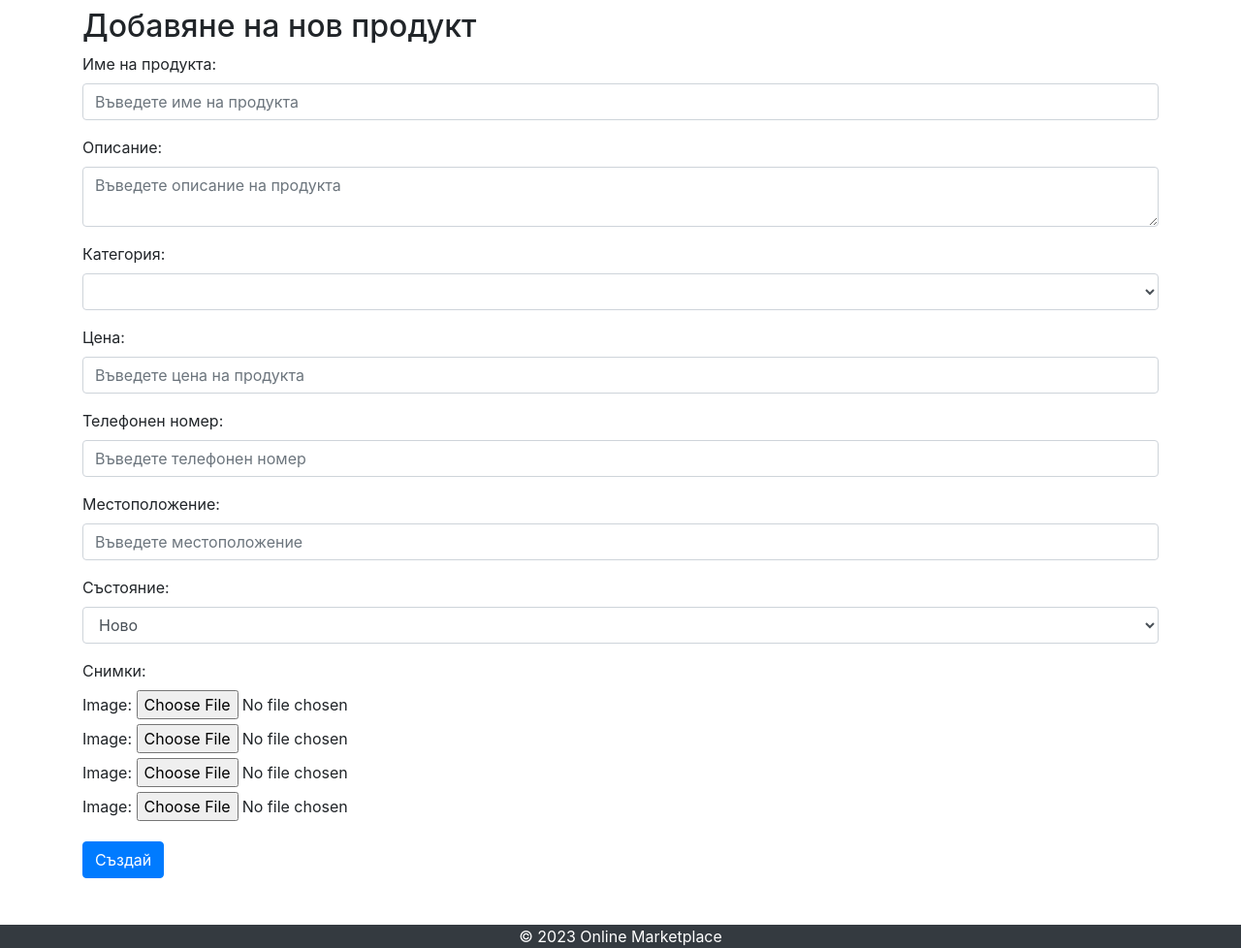
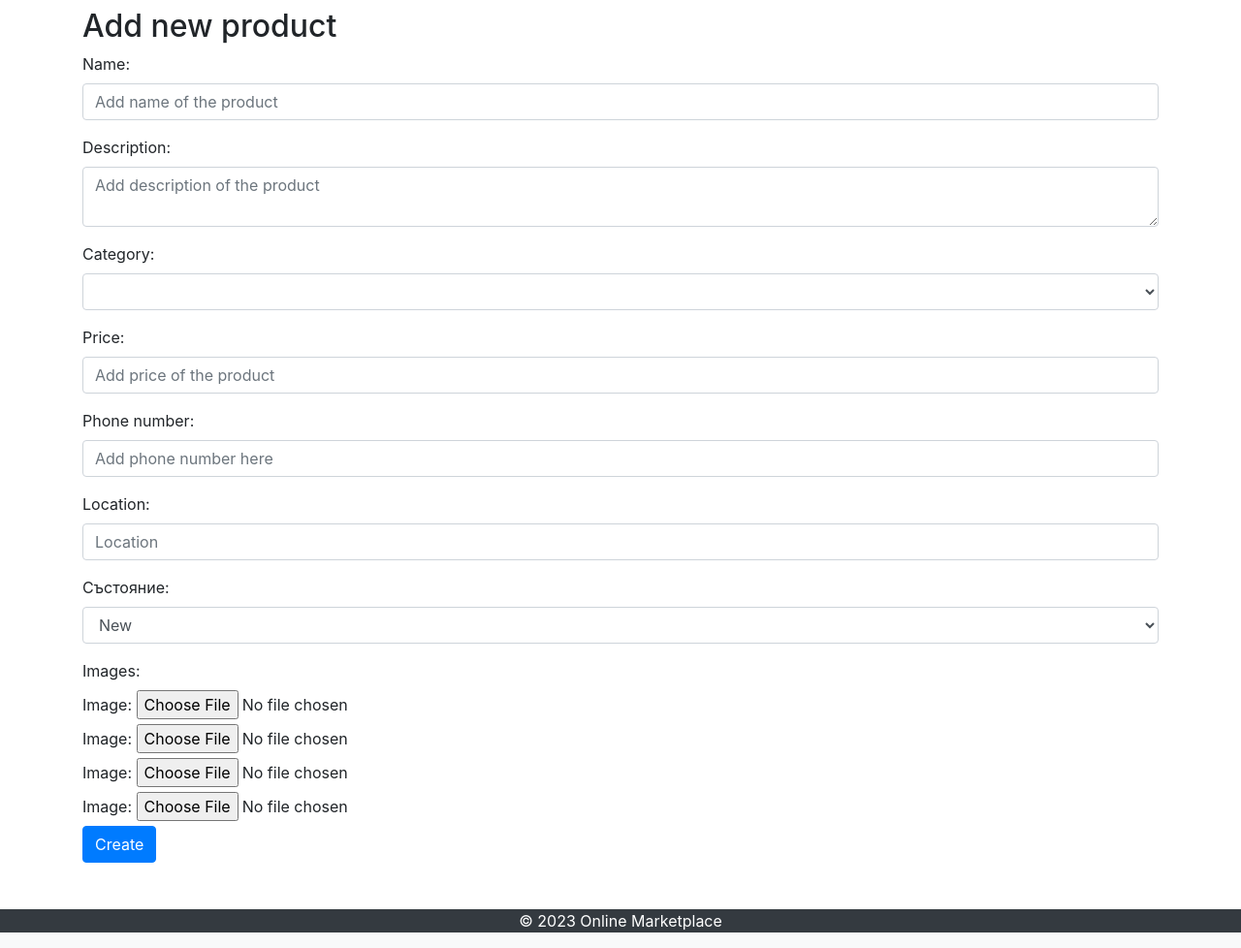
Before and after one commit to MartinDukendjiev/online_marketplace, a Django app: page /products/create/ in a window 1280 px wide. Shown: the part 56-1034 px from the top of the page at 97% size. Run offline with Django 3.2, Linux system fonts and the light colour scheme; the visitor is signed in with stand-in values (Sample User, id 1); data that the repository does not hold is empty; some libraries are stand-ins or nearby versions.

Commit message:
Editing templates

```diff
--- a/online_marketplace/products/forms.py
+++ b/online_marketplace/products/forms.py
@@ -1,4 +1,6 @@
 from django import forms
+from django.forms import inlineformset_factory
+
 from .models import Product, Category, ProductImage
 
 
@@ -11,17 +13,20 @@ class ProductForm(forms.ModelForm):
 class ProductUpdateForm(forms.ModelForm):
     class Meta:
         model = Product
-        fields = ['name', 'description', 'price', 'location', 'category']
+        fields = ['name', 'description', 'price', 'phone_number', 'location', 'category', 'condition']
 
 
 class ProductSearchForm(forms.Form):
-    search = forms.CharField(required=False, widget=forms.TextInput())
+    search = forms.CharField(required=False, widget=forms.TextInput(attrs={'placeholder': 'Search...'}))
     category = forms.ModelChoiceField(queryset=Category.objects.all(), required=False)
 
 
 class ProductImageForm(forms.ModelForm):
-    image = forms.ImageField(label='Image')
+    image = forms.ImageField(label='Image', required=False, widget=forms.ClearableFileInput(attrs={'clearable': False}))
 
     class Meta:
         model = ProductImage
-        fields = ('image',)
+        fields = '__all__'
+
+
+ProductImageFormSet = inlineformset_factory(Product, ProductImage, form=ProductImageForm, extra=4)
--- a/online_marketplace/products/views.py
+++ b/online_marketplace/products/views.py
@@ -1,15 +1,13 @@
 from django.contrib.auth.mixins import LoginRequiredMixin
 from django.db.models import Q
-from django.forms import modelformset_factory, inlineformset_factory
 
 from django.http import Http404, HttpResponseRedirect, HttpResponseForbidden
 from django.urls import reverse_lazy, reverse
 from django.views.generic import ListView, DetailView, CreateView, UpdateView, DeleteView
 
-from online_marketplace.products.models import Product, Category, ProductImage
-from online_marketplace.products.forms import ProductForm, ProductSearchForm, ProductImageForm, ProductUpdateForm
-
-ProductImageFormSet = inlineformset_factory(Product, ProductImage, form=ProductImageForm, extra=4)
+from online_marketplace.products.models import Product, Category
+from online_marketplace.products.forms import ProductForm, ProductSearchForm, ProductUpdateForm, \
+    ProductImageFormSet
 
 
 class ProductListView(ListView):
@@ -71,26 +69,19 @@ class ProductCreateView(LoginRequiredMixin, CreateView):
     def get_context_data(self, **kwargs):
         context = super().get_context_data(**kwargs)
         context['categories'] = Category.objects.all()
-
-        ImageFormSet = modelformset_factory(ProductImage, form=ProductImageForm, extra=4)
-        context['formset'] = ImageFormSet(queryset=ProductImage.objects.none())
-
+        context['formset'] = ProductImageFormSet(instance=None)
         return context
 
     def form_valid(self, form):
-        form.instance.user = self.request.user
-        response = super().form_valid(form)
+        self.object = form.save(commit=False)
+        self.object.user = self.request.user
+        self.object.save()
 
-        ImageFormSet = modelformset_factory(ProductImage, form=ProductImageForm, extra=4)
-        formset = ImageFormSet(self.request.POST, self.request.FILES, queryset=ProductImage.objects.none())
+        formset = ProductImageFormSet(self.request.POST, self.request.FILES, instance=self.object)
+        if formset.is_valid():
+            formset.save()
 
-        if formset.is_valid():
-            for image_form in formset:
-                image = image_form.cleaned_data.get('image')
-                if image:
-                    ProductImage.objects.create(image=image, product=self.object)
-
-        return response
+        return HttpResponseRedirect(self.get_success_url())
 
 
 class ProductUpdateView(LoginRequiredMixin, UpdateView):
@@ -112,7 +103,7 @@ class ProductUpdateView(LoginRequiredMixin, UpdateView):
         if self.request.POST:
             context['formset'] = ProductImageFormSet(self.request.POST, self.request.FILES, instance=self.object)
         else:
-            context['formset'] = ProductImageFormSet(queryset=self.object.images.all())
+            context['formset'] = ProductImageFormSet(instance=self.object)
         context['categories'] = Category.objects.all()
         return context
 
--- a/templates/products/product_create.html
+++ b/templates/products/product_create.html
@@ -1,7 +1,7 @@
 {% extends 'base/base.html' %}
 
 {% block content %}
-    <h2>Добавяне на нов продукт</h2>
+    <h2>Add new product</h2>
     <form method="post" enctype="multipart/form-data">
         {% csrf_token %}
         {% if form.errors %}
@@ -16,17 +16,17 @@
         {% endif %}
 
         <div class="form-group">
-            <label for="name">Име на продукта:</label>
-            <input type="text" class="form-control" id="name" placeholder="Въведете име на продукта" name="name"
+            <label for="name">Name:</label>
+            <input type="text" class="form-control" id="name" placeholder="Add name of the product" name="name"
                    required>
         </div>
         <div class="form-group">
-            <label for="description">Описание:</label>
-            <textarea class="form-control" id="description" placeholder="Въведете описание на продукта"
+            <label for="description">Description:</label>
+            <textarea class="form-control" id="description" placeholder="Add description of the product"
                       name="description" required></textarea>
         </div>
         <div class="form-group">
-            <label for="category">Категория:</label>
+            <label for="category">Category:</label>
             <select class="form-control" id="category" name="category" required>
                 {% for category in categories %}
                     <option value="{{ category.id }}">{{ category.name }}</option>
@@ -34,39 +34,37 @@
             </select>
         </div>
         <div class="form-group">
-            <label for="price">Цена:</label>
-            <input type="number" step="0.01" class="form-control" id="price" placeholder="Въведете цена на продукта"
+            <label for="price">Price:</label>
+            <input type="number" step="0.01" class="form-control" id="price" placeholder="Add price of the product"
                    name="price" required>
         </div>
         <div class="form-group">
-            <label for="phone_number">Телефонен номер:</label>
-            <input type="text" class="form-control" id="phone_number" placeholder="Въведете телефонен номер"
+            <label for="phone_number">Phone number:</label>
+            <input type="text" class="form-control" id="phone_number" placeholder="Add phone number here"
                    name="phone_number" required>
         </div>
         <div class="form-group">
-            <label for="location">Местоположение:</label>
-            <input type="text" class="form-control" id="location" placeholder="Въведете местоположение" name="location"
+            <label for="location">Location:</label>
+            <input type="text" class="form-control" id="location" placeholder="Location" name="location"
                    required>
         </div>
         <div class="form-group">
             <label for="condition">Състояние:</label>
             <select class="form-control" id="condition" name="condition" required>
-                <option value="New">Ново</option>
-                <option value="Used">Употребявано</option>
+                <option value="New">New</option>
+                <option value="Used">Used</option>
             </select>
         </div>
-        <div class="form-group">
-            <label for="image">Снимки:</label>
+        <label for="image">Images:</label>
         {{ formset.management_form }}
         {% for form in formset %}
-                <div>
+            <div class="image-input">
                 {{ form.image.label_tag }} {{ form.image }}
                 {% if form.instance.image %}
                     <img src="{{ form.instance.image.url }}" alt="{{ form.instance.image.name }}" width="100">
                 {% endif %}
             </div>
         {% endfor %}
-        </div>
-        <button type="submit" class="btn btn-primary">Създай</button>
+        <button type="submit" class="btn btn-primary">Create</button>
     </form>
 {% endblock %}
```
Also changed, not shown: online_marketplace/accounts/admin.py (+7 -11 lines), online_marketplace/products/admin.py (+15 -3 lines), templates/accounts/profile.html (+13 -7 lines), templates/products/product_update.html (+19 -6 lines). Lines whose indentation alone changed are shown as unchanged.
